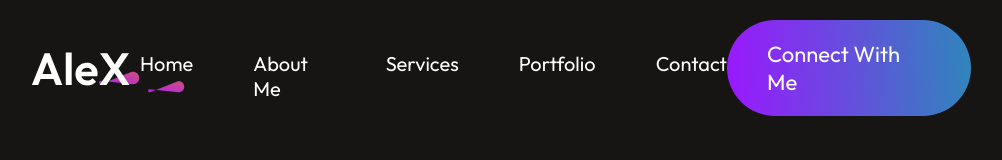
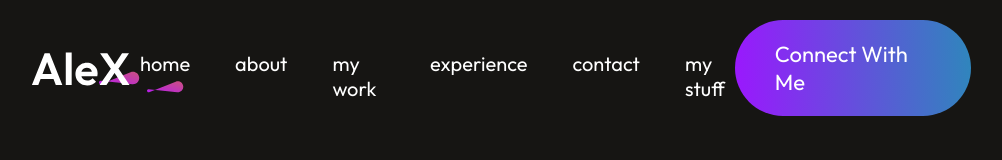
Before and after one commit to m2kung/portfolio, a React (Vite) app: page / in a window 1280 px wide. Shown: the top 160 px of the page, without its empty margins (139-1141 px from the left). Built offline with nearby package versions, Linux system fonts and the light colour scheme.

Commit message:
added blog

```diff
--- a/src/Components/Navbar/Navbar.css
+++ b/src/Components/Navbar/Navbar.css
@@ -10,7 +10,7 @@
     align-items: baseline;
     list-style: none;
     margin-top: 15px;
-    gap: 60px;
+    gap: 45px;
     font-size: 20px;
 }
 
--- a/src/Components/Navbar/Navbar.jsx
+++ b/src/Components/Navbar/Navbar.jsx
@@ -5,6 +5,7 @@ import underline from '../../assets/nav_underline.svg'
 import AnchorLink from 'react-anchor-link-smooth-scroll'
 import menu_open from '../../assets/menu_open.svg'
 import menu_close from '../../assets/menu_close.svg'
+import { Link } from 'react-router'
 
 const Navbar = () => {
 
@@ -25,11 +26,12 @@ const Navbar = () => {
         <img src={menu_open} onClick={openMenu} alt="" className='nav-mob-open' />
         <ul ref={menuRef} className="nav-menu">
             <img src={menu_close} onClick={closeMenu} alt="" className="nav-mob-close" />
-            <li><AnchorLink className='anchor-link' href='#home'><p onClick={() => setMenu("home")}>Home</p></AnchorLink>{menu === "home" ? <img src={underline} alt="" /> : <></>}</li>
-            <li><AnchorLink className='anchor-link' offset={50} href='#about'><p onClick={() => setMenu("about")}>About Me</p></AnchorLink>{menu === "about" ? <img src={underline} alt="" /> : <></>}</li>
-            <li><AnchorLink className='anchor-link' offset={50} href='#services'><p onClick={() => setMenu("services")}>Services</p></AnchorLink>{menu === "services" ? <img src={underline} alt="" /> : <></>}</li>
-            <li><AnchorLink className='anchor-link' offset={50} href='#work'><p onClick={() => setMenu("work")}>Portfolio</p></AnchorLink>{menu === "work" ? <img src={underline} alt="" /> : <></>}</li>
-            <li><AnchorLink className='anchor-link' offset={50} href='#contact'><p onClick={() => setMenu("contact")}>Contact</p></AnchorLink>{menu === "contact" ? <img src={underline} alt="" /> : <></>}</li>
+            <li><AnchorLink className='anchor-link' href='#home'><p onClick={() => setMenu("home")}>home</p></AnchorLink>{menu === "home" ? <img src={underline} alt="" /> : <></>}</li>
+            <li><AnchorLink className='anchor-link' offset={50} href='#about'><p onClick={() => setMenu("about")}>about</p></AnchorLink>{menu === "about" ? <img src={underline} alt="" /> : <></>}</li>
+            <li><AnchorLink className='anchor-link' offset={50} href='#services'><p onClick={() => setMenu("services")}>my work</p></AnchorLink>{menu === "services" ? <img src={underline} alt="" /> : <></>}</li>
+            <li><AnchorLink className='anchor-link' offset={50} href='#work'><p onClick={() => setMenu("work")}>experience</p></AnchorLink>{menu === "work" ? <img src={underline} alt="" /> : <></>}</li>
+            <li><AnchorLink className='anchor-link' offset={50} href='#contact'><p onClick={() => setMenu("contact")}>contact</p></AnchorLink>{menu === "contact" ? <img src={underline} alt="" /> : <></>}</li>
+            <li><a className='anchor-link' href="https://medium.com/@melanikung" target="_blank" rel="noopener noreferrer">my stuff</a></li>
         </ul>
         <div className="nav-connect"><AnchorLink className='anchor-link' offset={50} href='#contact' onClick={() => setMenu("contact")}>Connect With Me</AnchorLink></div>
     </div>
```
